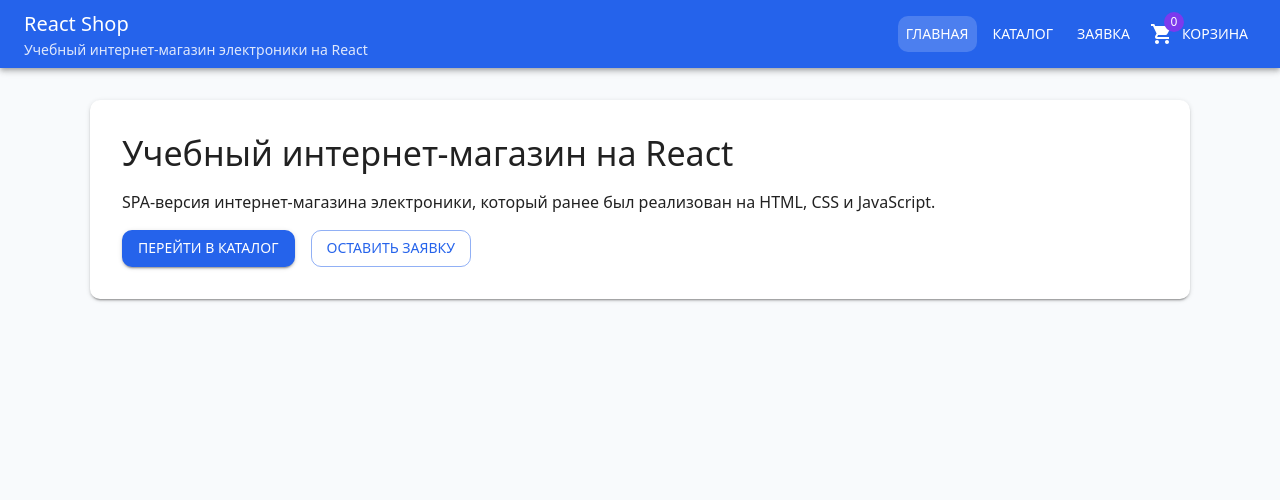
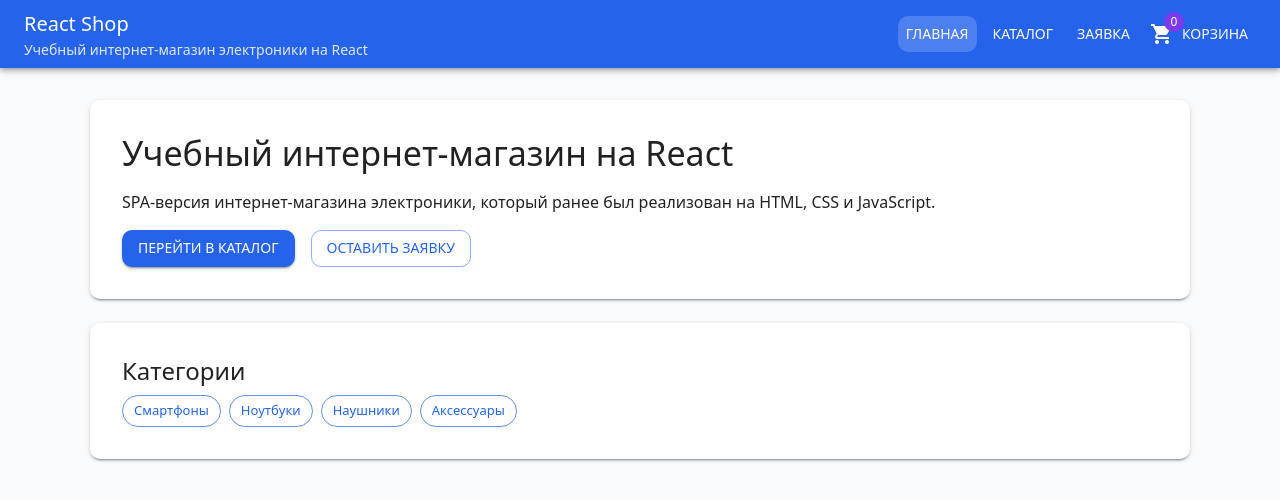
Before and after one commit to f1shi/kr5-react-shop, a React (Vite) app: page / in a window 1280 px wide. Shown: the top 500 px of the page. Built offline with nearby package versions, Linux system fonts and the light colour scheme.

Commit message:
feat: sync catalog filters with URL search params

```diff
--- a/src/pages/CatalogPage.jsx
+++ b/src/pages/CatalogPage.jsx
@@ -1,4 +1,5 @@
 import { useEffect, useState } from 'react';
+import { useSearchParams } from 'react-router-dom';
 import { Alert, Box, Button, Pagination, Typography } from '@mui/material';
 import { getProducts } from '../api/productsApi';
 import CatalogControls from '../components/CatalogControls';
@@ -15,10 +16,33 @@ function CatalogPage() {
   const [error, setError] = useState('');
   const [reloadKey, setReloadKey] = useState(0);
 
-  const [searchQuery, setSearchQuery] = useState('');
-  const [selectedCategory, setSelectedCategory] = useState('all');
-  const [sortType, setSortType] = useState('default');
-  const [page, setPage] = useState(1);
+  const [searchParams, setSearchParams] = useSearchParams();
+  const [searchQuery, setSearchQuery] = useState(() => searchParams.get('q') || '');
+  const [selectedCategory, setSelectedCategory] = useState(() => searchParams.get('category') || 'all');
+  const [sortType, setSortType] = useState(() => searchParams.get('sort') || 'default');
+  const [page, setPage] = useState(() => Number(searchParams.get('page')) || 1);
+
+  useEffect(() => {
+    const nextParams = new URLSearchParams();
+
+    if (searchQuery) {
+      nextParams.set('q', searchQuery);
+    }
+
+    if (selectedCategory !== 'all') {
+      nextParams.set('category', selectedCategory);
+    }
+
+    if (sortType !== 'default') {
+      nextParams.set('sort', sortType);
+    }
+
+    if (page > 1) {
+      nextParams.set('page', String(page));
+    }
+
+    setSearchParams(nextParams, { replace: true });
+  }, [searchQuery, selectedCategory, sortType, page, setSearchParams]);
   const { totalCount, addToCart } = useCart();
   const [addedMessage, setAddedMessage] = useState('');
 
--- a/src/pages/HomePage.jsx
+++ b/src/pages/HomePage.jsx
@@ -1,5 +1,6 @@
-import { Box, Button, Paper, Stack, Typography } from '@mui/material';
+import { Box, Button, Chip, Paper, Stack, Typography } from '@mui/material';
 import { Link } from 'react-router-dom';
+import { CATEGORIES } from '../utils/categories';
 
 function HomePage() {
   return (
@@ -22,6 +23,25 @@ function HomePage() {
           </Stack>
         </Box>
       </Paper>
+
+      <Paper component="section" elevation={2} sx={{ p: 4, mt: 3 }} aria-labelledby="home-categories-title">
+        <Typography id="home-categories-title" variant="h5" component="h2" gutterBottom>
+          Категории
+        </Typography>
+        <Stack direction="row" spacing={1} useFlexGap sx={{ flexWrap: 'wrap' }}>
+          {CATEGORIES.map((category) => (
+            <Chip
+              key={category.value}
+              label={category.label}
+              component={Link}
+              to={`/catalog?category=${category.value}`}
+              clickable
+              color="primary"
+              variant="outlined"
+            />
+          ))}
+        </Stack>
+      </Paper>
     </main>
   );
 }
```
